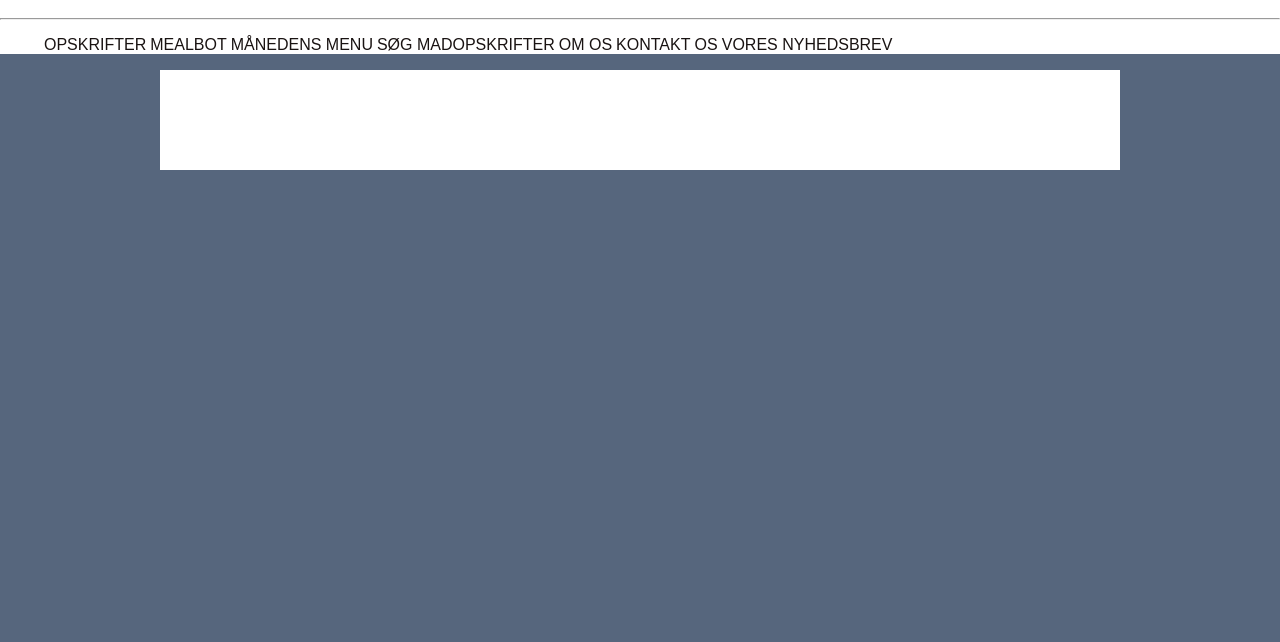
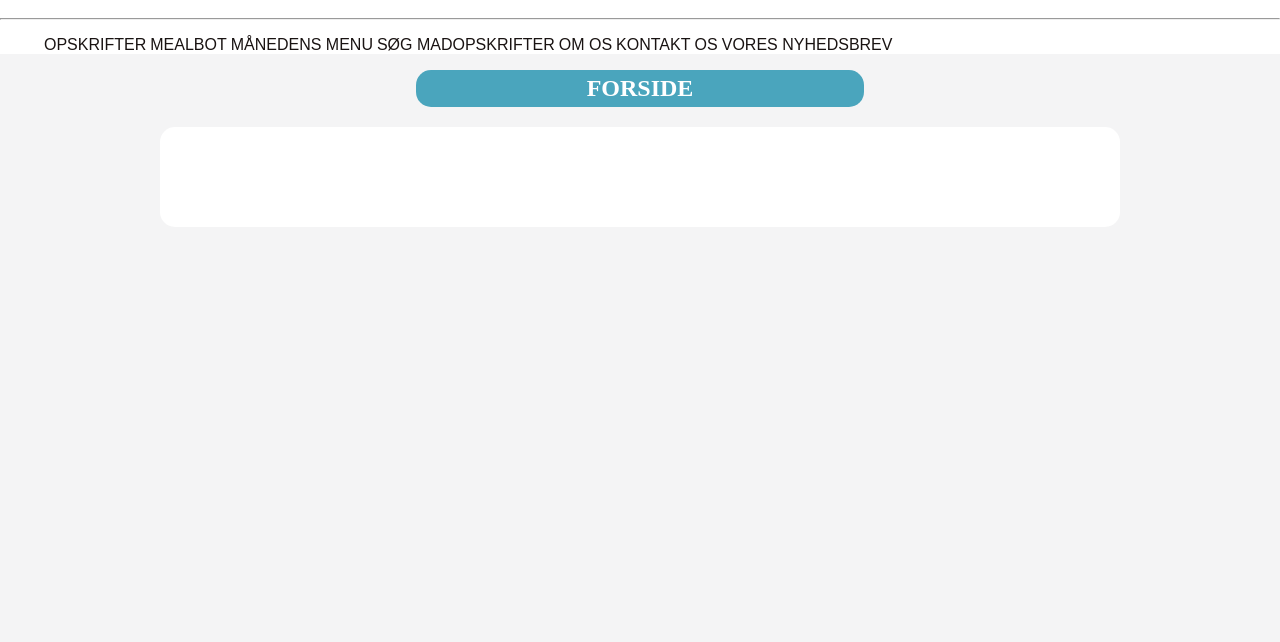
Before and after one commit to dinaidrissi/afsluttendeEksamen, a website: page index.html in a window 1280 px wide. Shown: the part 158-800 px from the top of the page. Drawn offline with Linux system fonts and the light colour scheme.

Commit message:
menu adjusted and first headline done

```diff
--- a/index.html
+++ b/index.html
@@ -54,7 +54,10 @@
             </nav>
 
 </header><div class="main_wrapper">
-<div class="main"></div>
+        <h2 class="overskrift_forside">FORSIDE</h2>
+<div class="main">
+
+</div>
 
 
     <footer>
--- a/style.scss
+++ b/style.scss
@@ -8,7 +8,7 @@ body {
     height:100%;
     padding: 0;
     margin: 0;
-    background-color: $hell;
+    background-color: #F4F4F5;
 }
 
 // Header
@@ -65,6 +65,16 @@ a{
         font-weight: 300;
         color: #191312;
         font-family: 'Barlow Condensed', sans-serif;
+    }
+    .nav_mobil a:hover{
+        background-color: #4AA5BD;
+        color: #fff;
+        border-bottom-right-radius: 10%;
+        border-bottom-left-radius: 10%;
+        border-top-right-radius: 10%;
+        border-top-left-radius: 10%;
+        position:center;
+        width: 50%;
     }
     .nav_mobil {
         display: grid;
@@ -165,12 +175,29 @@ ul.social-icons {
 .main{
     width: 75vw;
     margin: auto;
-   top: 50px;
+     margin-top: 20px;
     height: 100px;
     background-color: #fff;
+    border-bottom-right-radius: 15px;
+    border-bottom-left-radius: 15px;
+    border-top-right-radius: 15px;
+    border-top-left-radius: 15px;
 }
+/* FORSIDE*/
+.overskrift_forside{
+    text-align: center;
+    background-color: #4AA5BD;
+    color:#fff;
+    padding-top: 5px;
+    padding-bottom: 5px;
+    border-bottom-right-radius: 15px;
+    border-bottom-left-radius: 15px;
+    border-top-right-radius: 15px;
+    border-top-left-radius: 15px;
+    width: 35vw;
+    margin: auto;
 
-
+}
 /*FOOTER*/
 
 footer {
```
Also changed, not shown: style.css.
